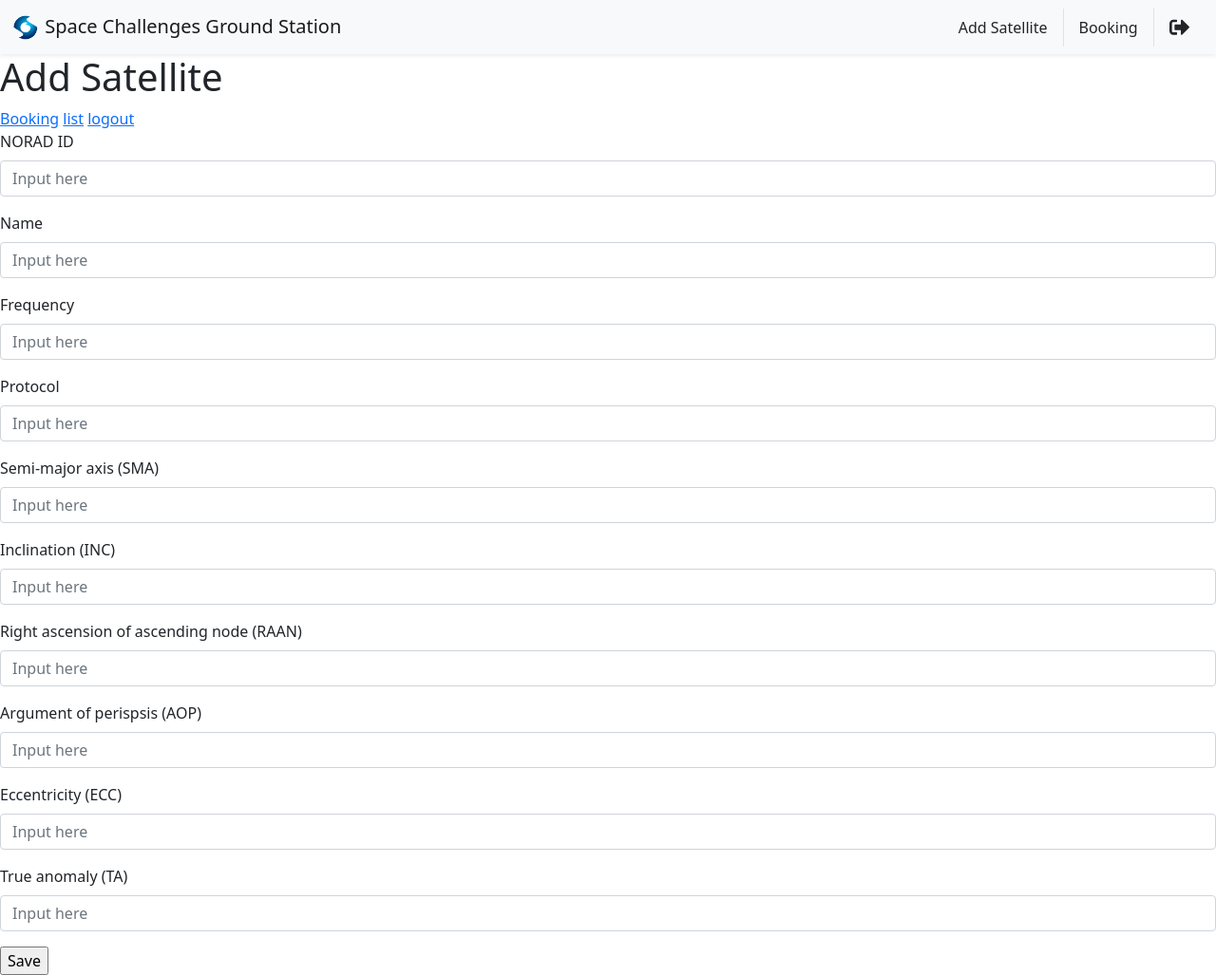
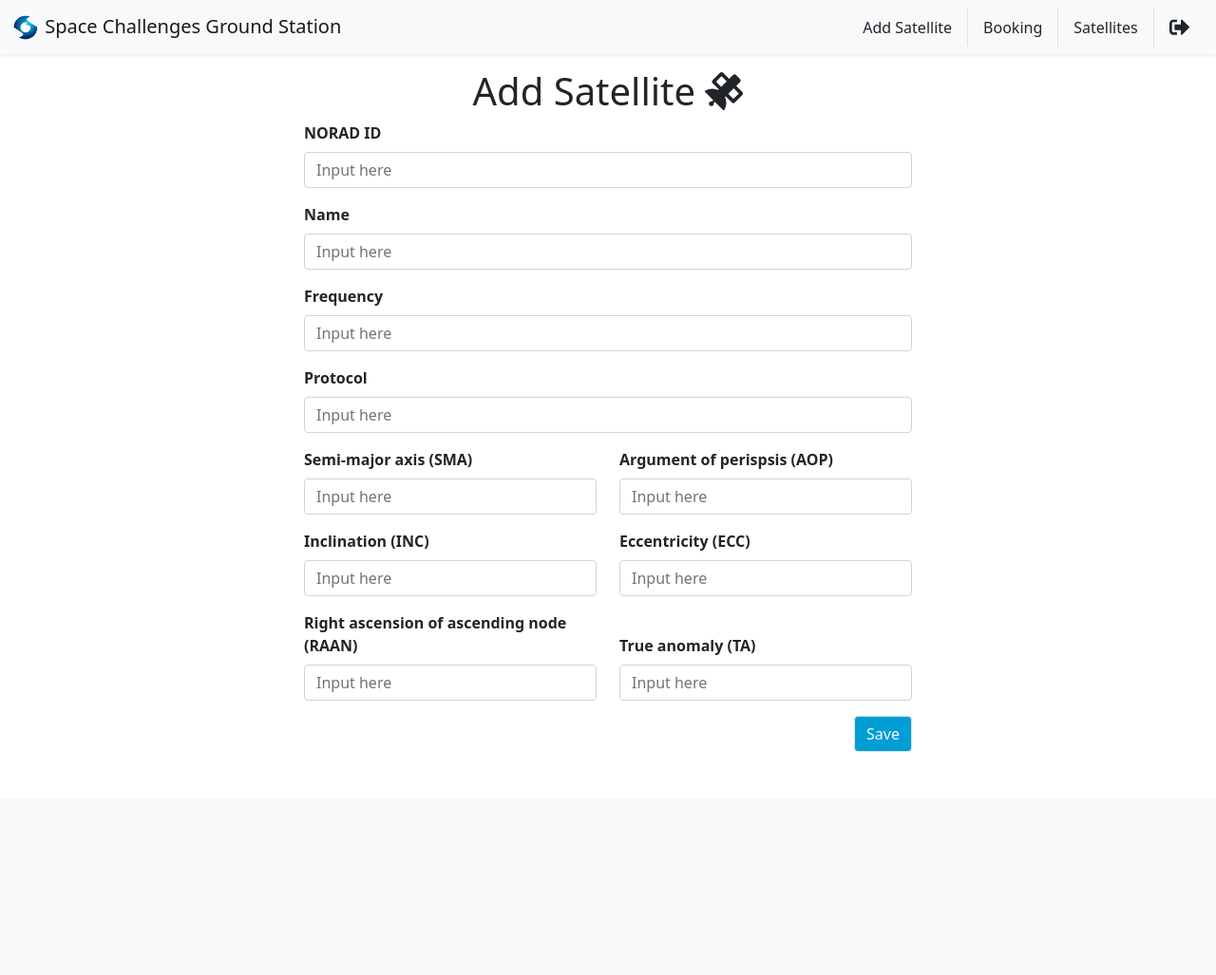
Before and after one commit to PetarDamyanov/SpaceApp, a Django app: template GroundStation/user_satellite/templates/satellite/add.html in a window 1280 px wide. Shown: the whole page at 95% size. After the commit the page ends 792 px from the top, so only its background shows below. Run offline with Django 4.2, Linux system fonts and the light colour scheme; the template is opened without the code that fills it: most values are stand-ins (such as "Sample title", 1, 10 or a date in 2020); parts of the project's set-up code (start-up, migrations or seed data) failed here and were passed over.

Commit message:
Spruced up all working pages' design

```diff
--- a/GroundStation/user_satellite/templates/base.html
+++ b/GroundStation/user_satellite/templates/base.html
@@ -27,9 +27,10 @@
   <meta http-equiv="X-UA-Compatible" content="IE=edge">
   <meta name="viewport" content="width=device-width, initial-scale=1.0">
   <title>Ground Station Squad</title>
+
 </head>
 
-<nav class="navbar navbar-light bg-light shadow-sm">
+<nav class="navbar navbar-light bg-light shadow-sm position-fixed w-100 py-2 m-0 top-0">
   <div class="container-fluid">
     <a class="navbar-brand" href="#">
       <img src="{% static 'images/space_challenges_logo.png' %}" alt="logo" width="30" class="d-inline-block align-text-top m-auto p-auto">
@@ -37,8 +38,9 @@
     </a>
     <div class="d-flex">
       {% if username != null %}
-      <a class="nav-link active text-dark border-end" aria-current="page" href="add">Add Satellite</a>
-      <a class="nav-link active text-dark border-end" aria-current="page" href="booking">Booking</a>
+      <a class="nav-link active text-dark border-end" aria-current="page" href="/add">Add Satellite</a>
+      <a class="nav-link active text-dark border-end" aria-current="page" href="/booking">Booking</a>
+      <a class="nav-link active text-dark border-end" aria-current="page" href="/list">Satellites</a>
       <a class="nav-link active text-dark" aria-current="page" href="/logout"><i class="fas fa-sign-out-alt fa-lg"></i></a>
       {% else %}
       <a class="nav-link active text-dark border-end" aria-current="page" href="/">Login <i class="fas fa-key fa-sm"></i></a>
@@ -47,6 +49,7 @@
     </div>
   </div>
 </nav>
+<div class="my-4">&nbsp;</div>
 
 <!-- <h1>You are at base</h1> -->
 
--- a/GroundStation/user_satellite/templates/satellite/add.html
+++ b/GroundStation/user_satellite/templates/satellite/add.html
@@ -1,52 +1,68 @@
 {% extends 'base.html' %}
 {% block content %}
-<h1>Add Satellite</h1>
-<a href="booking/">Booking</a>
+<h1 class="text-center mt-4 hover-bold">Add Satellite <i class="fas fa-satellite"></i></h1>
+<!-- <a href="booking/">Booking</a>
 <a href="list">list</a>
 <a href="logout/">logout</a>
-<form method="POST">
+-->
+<form method="POST" class="d-flex justify-content-center">
   {% csrf_token %}
+  <div class="col-6">
+
     <div class="mb-3">
-    <label for="formGroupExampleInput" class="form-label">NORAD ID</label>
+      <label for="formGroupExampleInput" class="form-label"><b>NORAD ID</b></label>
       <input type="text" class="form-control" id="formGroupExampleInput1" placeholder="Input here" name="norad_id">
     </div>
     <div class="mb-3">
-    <label for="formGroupExampleInput" class="form-label">Name</label>
+      <label for="formGroupExampleInput" class="form-label"><b>Name</b></label>
       <input type="text" class="form-control" id="formGroupExampleInput2" placeholder="Input here" name="name">
     </div>
     <div class="mb-3">
-    <label for="formGroupExampleInput" class="form-label">Frequency</label>
+      <label for="formGroupExampleInput" class="form-label"><b>Frequency</b></label>
       <input type="number" class="form-control" id="formGroupExampleInput3" placeholder="Input here" name="frequency">
     </div>
     <div class="mb-3">
-    <label for="formGroupExampleInput" class="form-label">Protocol</label>
+      <label for="formGroupExampleInput" class="form-label"><b>Protocol</b></label>
       <input type="text" class="form-control" id="formGroupExampleInput4" placeholder="Input here" name="protocol">
     </div>
+    <div class="row">
+      <div class="col-6">
     <div class="mb-3">
-    <label for="formGroupExampleInput" class="form-label">Semi-major axis (SMA)</label>
+      <label for="formGroupExampleInput" class="form-label"><b>Semi-major axis (SMA)</b></label>
       <input type="number" class="form-control" id="formGroupExampleInput5" placeholder="Input here" name="sma">
     </div>
     <div class="mb-3">
-    <label for="formGroupExampleInput" class="form-label">Inclination (INC)</label>
+      <label for="formGroupExampleInput" class="form-label"><b>Inclination (INC)</b></label>
       <input type="number" class="form-control" id="formGroupExampleInput6" placeholder="Input here" name="inc">
     </div>
     <div class="mb-3">
-    <label for="formGroupExampleInput" class="form-label">Right ascension of ascending node (RAAN)</label>
+      <label for="formGroupExampleInput" class="form-label"><b>Right ascension of ascending node (RAAN)</b></label>
       <input type="number" class="form-control" id="formGroupExampleInput7" placeholder="Input here" name="raan">
     </div>
+      </div>
+      <div class="col-6">
     <div class="mb-3">
-    <label for="formGroupExampleInput" class="form-label">Argument of perispsis (AOP)</label>
+      <label for="formGroupExampleInput" class="form-label"><b>Argument of perispsis (AOP)</b></label>
       <input type="number" class="form-control" id="formGroupExampleInput8" placeholder="Input here" name="aop">
     </div>
     <div class="mb-3">
-    <label for="formGroupExampleInput" class="form-label">Eccentricity (ECC)</label>
+      <label for="formGroupExampleInput" class="form-label"><b>Eccentricity (ECC)</b></label>
       <input type="number" class="form-control" id="formGroupExampleInput9" placeholder="Input here" name="ecc">
     </div>
     <div class="mb-3">
-    <label for="formGroupExampleInput" class="form-label">True anomaly (TA)</label>
+      <label for="formGroupExampleInput" class="form-label"><b><br>True anomaly (TA)</b></label>
       <input type="number" class="form-control" id="formGroupExampleInput10" placeholder="Input here" name="ta">
     </div>
-  <input type="submit" value="Save"/>
+      </div>
+    </div>
+    <div class="row">
+      <div class="col"></div>
+      <div class="col align-self-end d-flex justify-content-end">
+        <button class="btn border color-2 text-light" value="Save">Save</button>
+      </div>
+    </div>
+  </div>
 </form>
+<div class="my-5"></div>
 
 {% endblock %}
```
Also changed, not shown: GroundStation/booking/templates/base_book.html (+13 -6 lines), GroundStation/booking/templates/booking/booking.html (+44 -9 lines), GroundStation/user_satellite/templates/satellite/list.html (+6 -4 lines), GroundStation/user_satellite/templates/users/login.html (+6 -1 lines), GroundStation/user_satellite/static/colorpalette.css (line endings or trailing spaces). Lines whose indentation alone changed are shown as unchanged.
